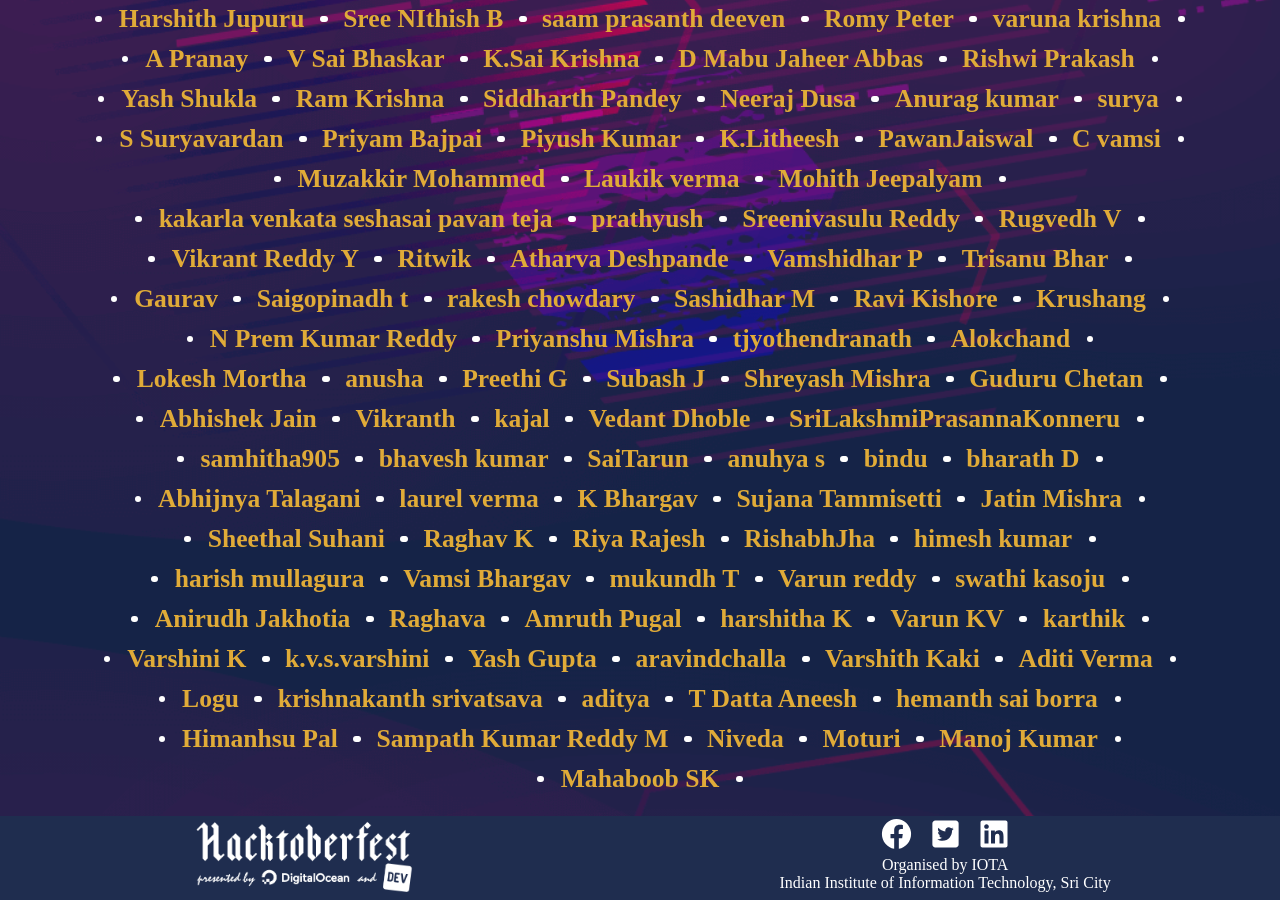
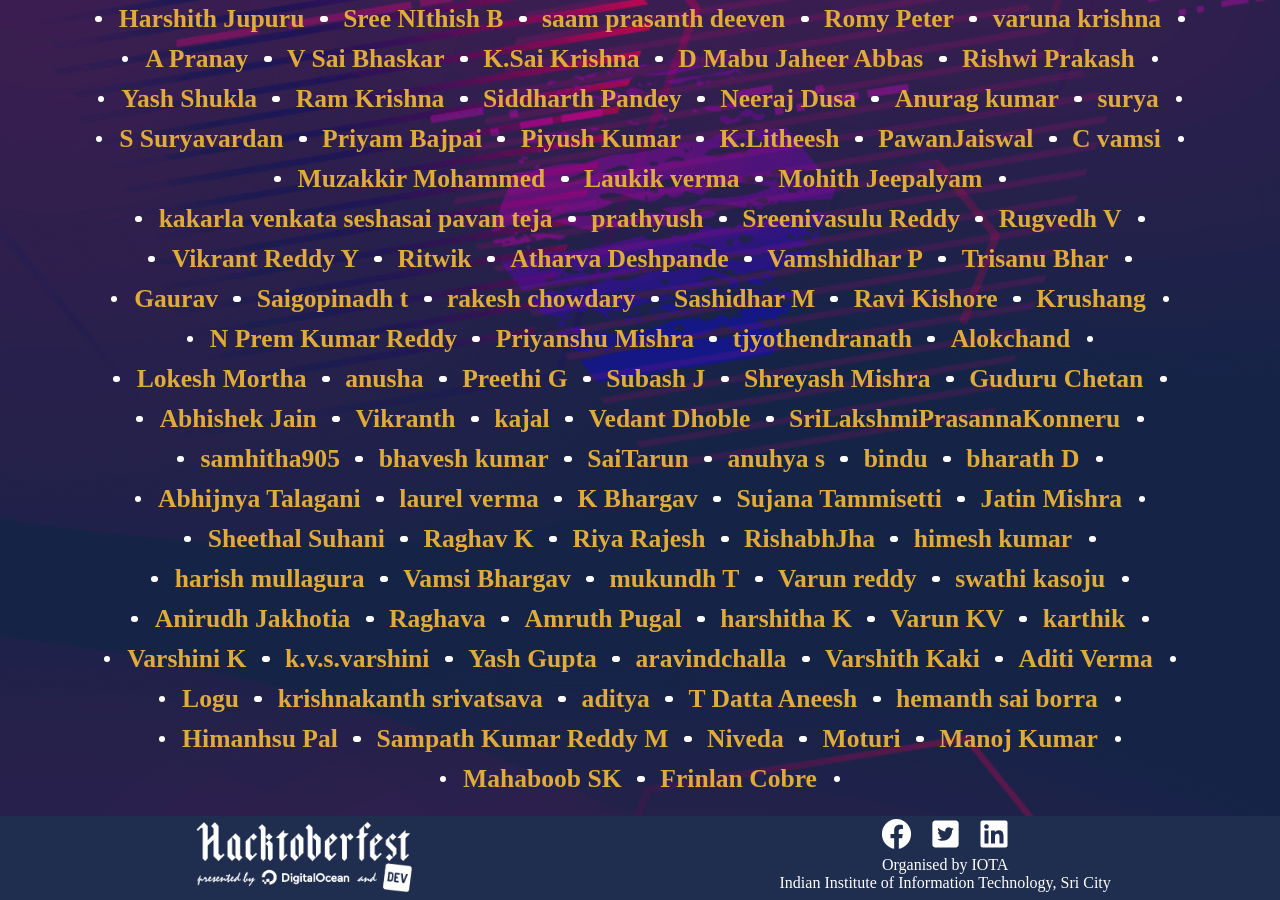
Before and after one commit to Project-Club-IIITS/hacktoberfest2019-participants, a Jekyll site: the page index.html, which Jekyll copies as it is, in a window 1280 px wide and 900 px high, scrolled down 694 px. Built offline with Jekyll 4.4.1, drawn with Linux system fonts in a browser that asks for light colours; some web fonts are replaced.

Commit message:
frinlan participation

```diff
--- a/index.html
+++ b/index.html
@@ -204,6 +204,7 @@
             <li><a href="https://github.com/shashank4602ashank">Moturi</a></li>
             <li><a href="https://github.com/manojsai2002">Manoj Kumar</a></li>
             <li><a href="https://github.com/bannu6301418535">Mahaboob SK</a></li>
+            <li><a href="https://github.com/Frinlanz">Frinlan Cobre</a></li>
 
         </ul>
       </div>
```
